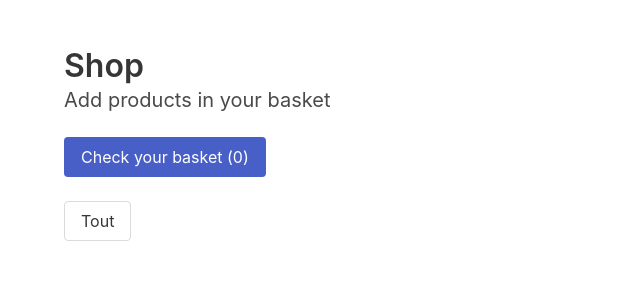
After one commit to OrifInformatique/Django_test, a Django app: page /1 in a window 1280 px wide. The commit adds this page. Shown: the top 300 px of the page, without its empty margins (0-640 px from the left). Run offline with Django 4.2, Linux system fonts and the light colour scheme; data that the repository does not hold is empty.

Commit message:
add category

```diff
--- a/mysite/urls.py
+++ b/mysite/urls.py
@@ -20,10 +20,12 @@ from django.urls import include, path
 urlpatterns = [
 #    path("__debug__/", include("debug_toolbar.urls")),
     # path("", include("polls.urls")),
-    path("polls/", include("polls.urls")),
+    path('admin/', admin.site.urls),
     path("shop/", include("shop.urls")),
     path("", include("shop.urls")),
-    path('admin/', admin.site.urls),
+    path("<category>", include("shop.urls")),
+    # path("<int:category_id>", include("shop.urls")),
+    # path("polls/", include("polls.urls")),
 ]
 
 from django.conf import settings
--- a/polls/admin.py
+++ b/polls/admin.py
@@ -20,4 +20,4 @@ class QuestionAdmin(admin.ModelAdmin):
     search_fields = ["question_text"]
 
 
-admin.site.register(Question, QuestionAdmin)
+# admin.site.register(Question, QuestionAdmin)
--- a/shop/templates/shop/basket.html
+++ b/shop/templates/shop/basket.html
@@ -39,7 +39,7 @@
         {% for product in basket %}
           <tr>
             <td><img class="image" width="128" src="{% static product.image %}"></td>
-            <td>{{ product.name }}</td>
+            <td>{{ product.name|capfirst }}</td>
             <td>{{ product.description }}</td>
             <td>{{ product.price }}</td>
             <td><a href="{% url 'shop:delete-item-basket'  product.id %}" class="button is-danger">{% translate 'Delete'%}</a></td>
--- /dev/null
+++ b/shop/templates/shop/category-buttons.html
@@ -0,0 +1,13 @@
+{% load i18n %}
+<div class="buttons">
+  <a class="button {% if category_now == None %} is-active{% endif %}" href="{% url 'shop:index' %}">
+      {% translate 'All' %}
+  </a>
+  {% for category in categories %}
+    <a class="button {% if category_now == category.name %} is-active{% endif %}"
+      href="{% url 'shop:show-products' category.name %}"
+    >
+      {{ category.name|capfirst }}
+    </a>
+  {% endfor %}
+</div>
--- a/shop/templates/shop/index.html
+++ b/shop/templates/shop/index.html
@@ -25,8 +25,11 @@
       </p>
       <p class="block">
         <a href="{% url 'shop:show-basket' %}" class='button is-link '>
-          {% translate 'Check your basket'%} (<span id="basket-counter">0</span>)
+          {% translate 'Check your basket'%} (<span id="basket-counter"> </span>)
         </a>
+      </p>
+      <p class="block">
+        {% include "shop/category-buttons.html" with categories=categories %}
       </p>
       <div class="columns is-multiline">
         {% for product in products %}
--- a/shop/templates/shop/invoice.html
+++ b/shop/templates/shop/invoice.html
@@ -42,7 +42,7 @@
               <tr>
                 <td>{{ product.quantity }}</td>
                 <td><img class="image" width="128" src="{% static product.image %}"></td>
-                <td>{{ product.name }}</td>
+                <td>{{ product.name|capfirst }}</td>
                 {% comment %}
                 <td>{{ product.description }}</td>
                 {% endcomment %}
--- a/shop/templates/shop/product.html
+++ b/shop/templates/shop/product.html
@@ -7,14 +7,11 @@
     </figure>
   </div>
   <div class="card-content">
-    <h2 class="title is-2">{{ product.name }}</h2>
+    <h2 class="title is-2">{{ product.name|capfirst }}</h2>
     <p>{{ product.description }}</p>
     <strong>{{ product.price }}</strong>
     <div class="block">
       <button onClick="addItem(this, '{% url 'shop:add-basket' product.id %}')" class="button is-primary">{% translate 'Add' %}</button>
-      {% comment %}
-      <a href="{% url 'shop:add-basket' product.id %}" class="button is-primary">{% translate 'Add' %}</a>
-      {% endcomment %}
     </div>
   </div>
 </div>
--- a/shop/templates/shop/reservation-form.html
+++ b/shop/templates/shop/reservation-form.html
@@ -35,7 +35,7 @@
             </div>
           </div>
         {% endfor %}
-        <input type="submit" class="button is-primary" value="Submit">
+        <input type="submit" class="button is-primary" value="{% translate 'Submit' %}">
       </form>
     </div>
   </section>
--- a/shop/urls.py
+++ b/shop/urls.py
@@ -5,7 +5,7 @@ from . import views
 app_name = 'shop'
 
 urlpatterns = [
-    path('', views.index, name='index'),
+    path('', views.show_products, name='index'),
     path('static/shop/images/<str:name>', views.images, name='images'),
     path('add-basket/<int:id>', views.add_basket, name='add-basket'),
     path('show-basket/', views.show_basket, name='show-basket'),
@@ -15,4 +15,5 @@ urlpatterns = [
     path('reservation/', views.reservation_form, name='reservation'),
     path('summary/', views.post_reservation_form, name='summary'),
     path('invoice/<int:id>', views.get_invoice, name='invoice'),
+    path('<category>', views.show_products, name='show-products'),
 ]
--- a/shop/views.py
+++ b/shop/views.py
@@ -1,8 +1,7 @@
-from django.shortcuts import render
-from .models import Product, ReservationRow, Reservation
+from django.shortcuts import render, redirect
+from .models import Product, ReservationRow, Reservation, Category
 from django.http import HttpResponse
-from functools import reduce
-from django.shortcuts import redirect
+from functools import reduce, singledispatch
 from .forms import ResevationForm
 import sys
 
@@ -14,12 +13,31 @@ def set_url_image(product):
         product.image =  product.image.name[11:]
     return product
 
-def index(request):
+
+def show_products(request, category=None):
+    try:
+        products= get_products(int(category))
+    except Exception as _:
+        products = get_products(category)
     context = dict()
-    context['products'] = Product.objects.all().values()
-    context['products'] = list(map(set_url_image, context['products']))
+    context['categories'] = Category.objects.all().values('name')
+    context['products'] = list(map(set_url_image, products))
     context['basketQuantity'] = get_basket(request)
+    context['category_now'] = category
     return render(request, 'shop/index.html', context)
+
+@singledispatch
+def get_products(category: None):
+    return Product.objects.all().values()
+
+@get_products.register
+def _(category: str):
+    return Product.objects.filter(category__name=category).values()
+
+@get_products.register
+def _(category: int):
+    return Product.objects.filter(category__id=category).values()
+
 
 def get_basket(request):
     try:
```
Also changed, not shown: shop/admin.py (+9 -2 lines), shop/models.py (+18 -1 lines), shop/locale/fr_CH/LC_MESSAGES/django.po, shop/migrations/0003_category_alter_product_options_and_more.py (added), shop/migrations/0004_alter_category_options.py (added), shop/migrations/0005_alter_product_name_and_more.py (added), 1 other file.
